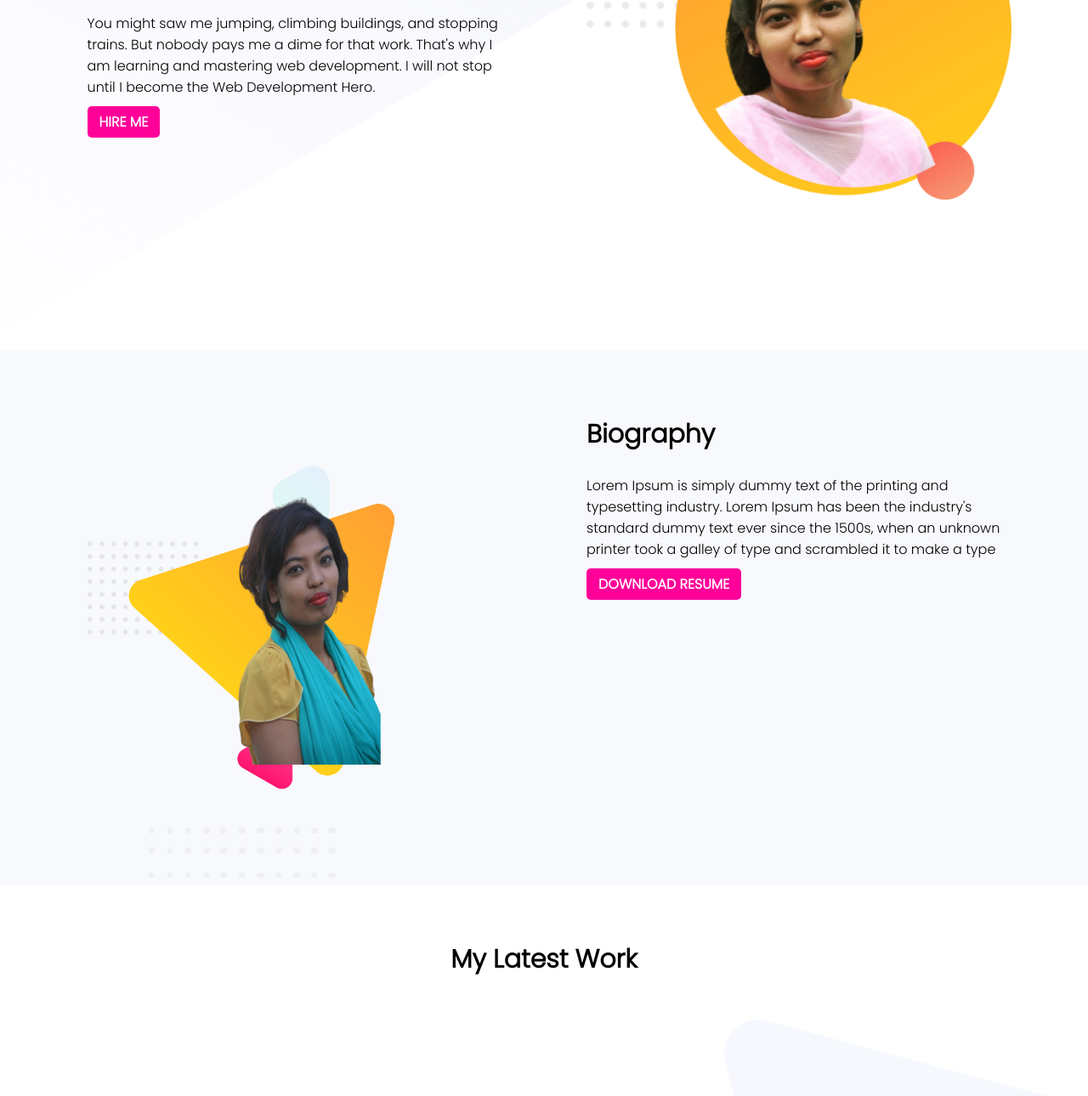
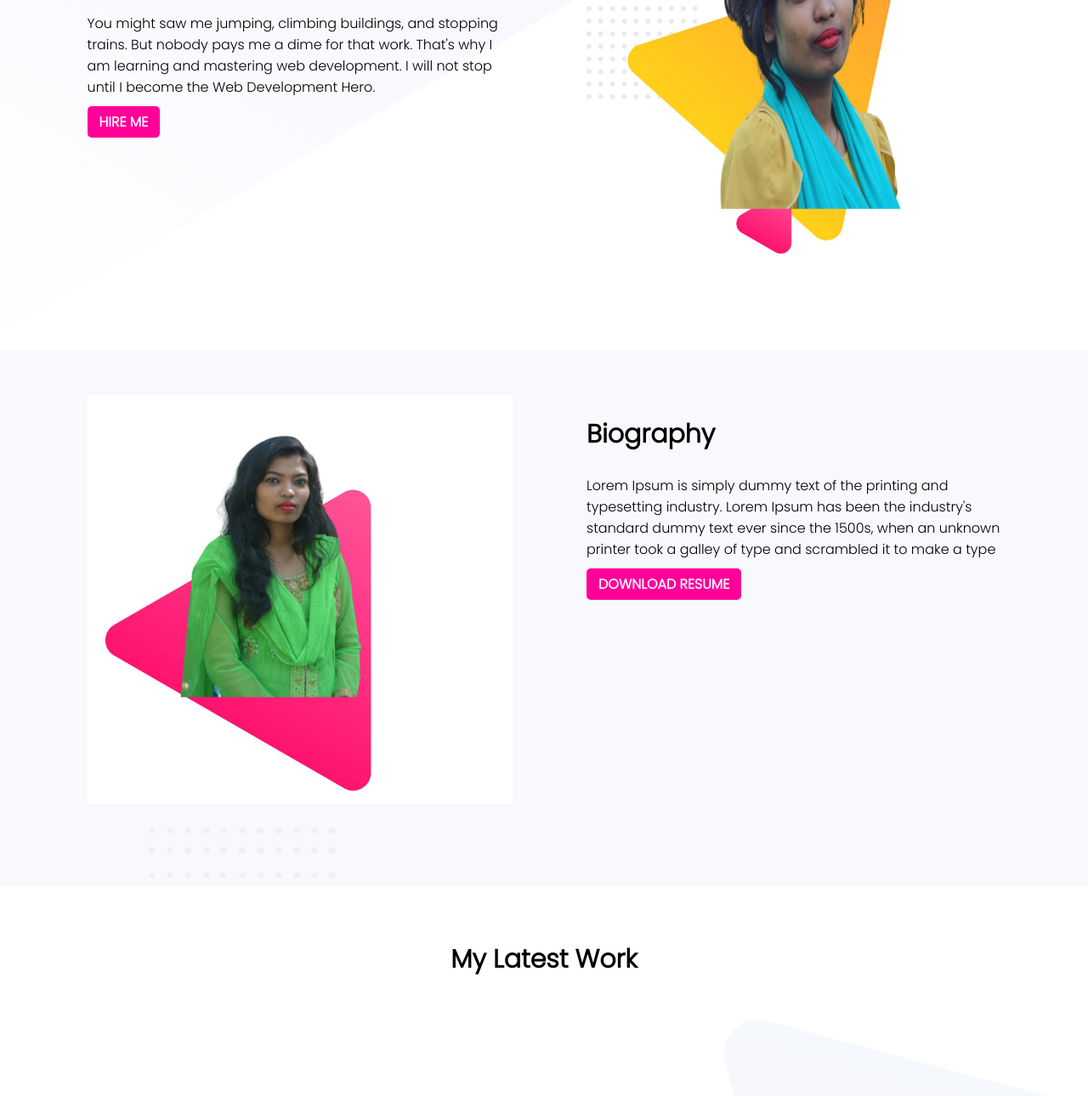
Before and after one commit to FatemaAkter11/Personal-website, a plain HTML site: page index.html in a window 1280 px wide. Shown: the part 218-1508 px from the top of the page at 85% size. Drawn offline with Linux system fonts and the light colour scheme.

Commit message:
update assignment task

```diff
--- a/index.html
+++ b/index.html
@@ -17,12 +17,12 @@
             <a class="anchor-button" href="https://sites.google.com/view/fatema-akter11/home" target="_blank">HIRE ME</a>
         </div>
         <div class="fourth-width">
-            <img src="images/fatema1.png" alt="">
+            <img src="images/image.jpg" alt="">
         </div>
     </section>
     <section class="biography-bg">
         <div class="fourth-width">
-            <img src="images/fatemaa.png" alt="">
+            <img src="images/image2.jpg" alt="">
         </div>
         <div class="fourth-width">
             <h2>Biography</h2>
```
Also changed, not shown: images/fatema3.png (deleted), images/image.jpg (added), images/image2.jpg (added).
